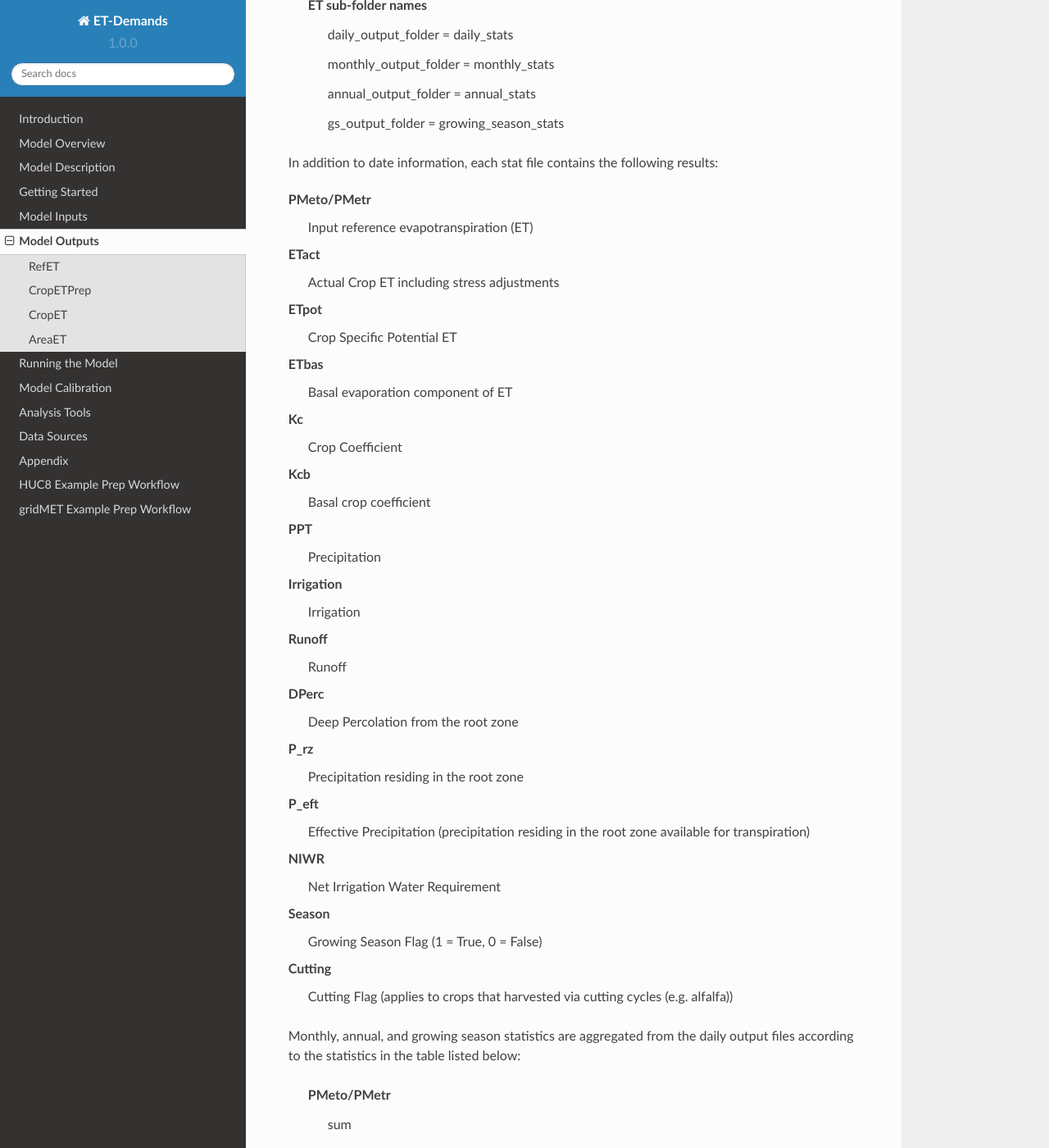
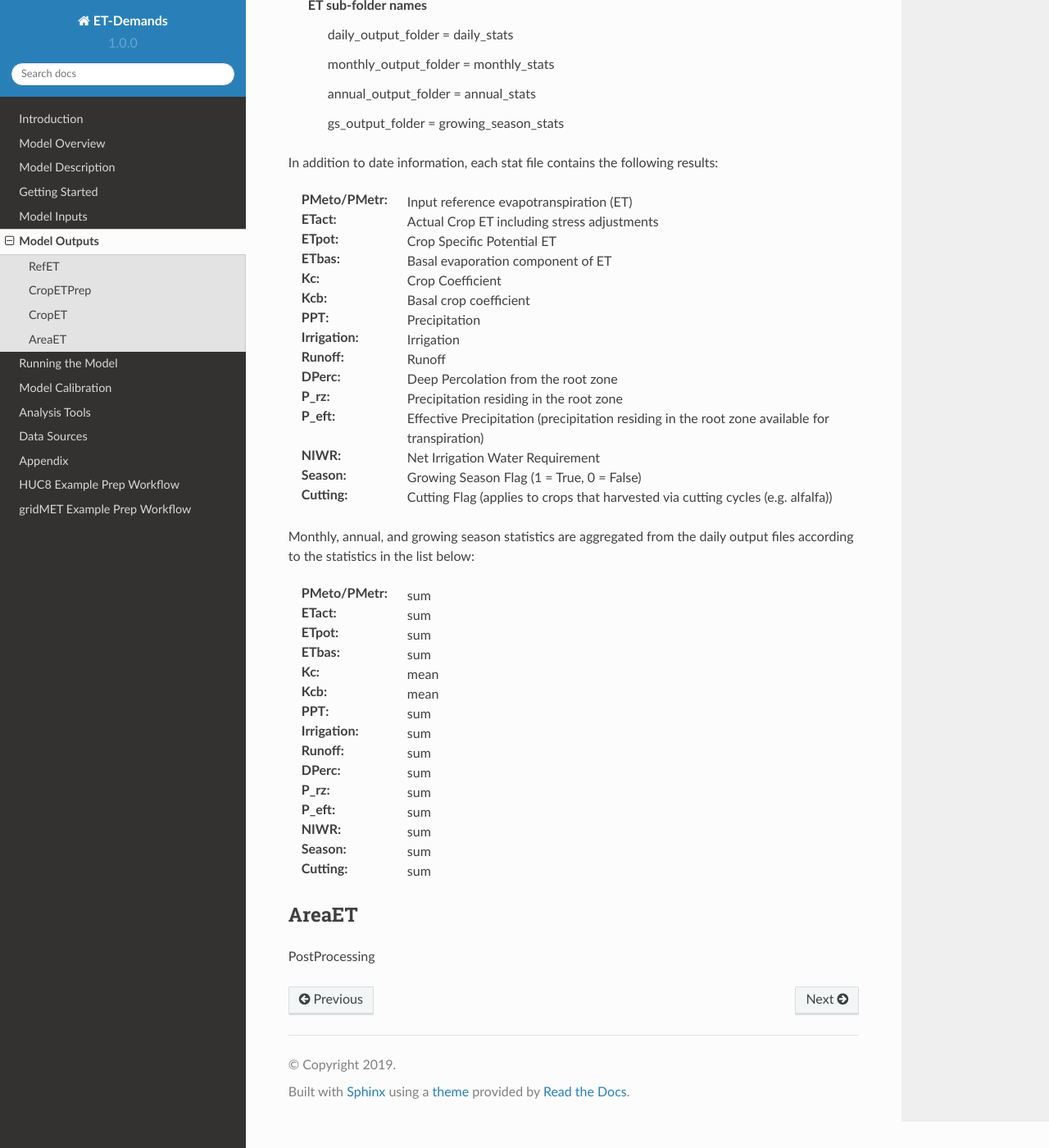
Before and after one commit to DOI-BOR/et-demands, a Sphinx documentation site: the page built from docs/model_outputs.rst, in a window 1280 px wide and 1400 px high, scrolled down 717 px. Shown: the whole window at 82% size. Built offline with Sphinx 7.4.7 and the Read the Docs theme 2.0.0, drawn with Linux system fonts in a browser that asks for light colours; some of the changed lines change nothing that is shown.

Commit message:
list/table formatting

```diff
--- a/docs/model_outputs.rst
+++ b/docs/model_outputs.rst
@@ -39,71 +39,39 @@ Statistic subfolders are created for each of the enabled stat flags above and wi
 
 In addition to date information, each stat file contains the following results:
 
-PMeto/PMetr
-        Input reference evapotranspiration (ET)
-ETact
-        Actual Crop ET including stress adjustments
-ETpot
-        Crop Specific Potential ET
-ETbas
-        Basal evaporation component of ET
-Kc
-        Crop Coefficient
-Kcb
-        Basal crop coefficient
-PPT
-        Precipitation
-Irrigation
-        Irrigation
-Runoff
-        Runoff
-DPerc
-        Deep Percolation from the root zone
-P_rz
-        Precipitation residing in the root zone
-P_eft
-        Effective Precipitation (precipitation residing in the root zone available for transpiration)
-NIWR
-        Net Irrigation Water Requirement
-Season
-        Growing Season Flag (1 = True, 0 = False)
-Cutting
-        Cutting Flag (applies to crops that harvested via cutting cycles (e.g. alfalfa))
+:PMeto/PMetr: Input reference evapotranspiration (ET)
+:ETact: Actual Crop ET including stress adjustments
+:ETpot: Crop Specific Potential ET
+:ETbas: Basal evaporation component of ET
+:Kc:  Crop Coefficient
+:Kcb: Basal crop coefficient
+:PPT: Precipitation
+:Irrigation:  Irrigation
+:Runoff:  Runoff
+:DPerc: Deep Percolation from the root zone
+:P_rz:  Precipitation residing in the root zone
+:P_eft: Effective Precipitation (precipitation residing in the root zone available for transpiration)
+:NIWR:  Net Irrigation Water Requirement
+:Season:  Growing Season Flag (1 = True, 0 = False)
+:Cutting: Cutting Flag (applies to crops that harvested via cutting cycles (e.g. alfalfa))
 
+Monthly, annual, and growing season statistics are aggregated from the daily output files according to the statistics in the list below:
 
-Monthly, annual, and growing season statistics are aggregated from the daily output files according to the statistics in the table listed below:
-
-  PMeto/PMetr
-          sum
-  ETact
-          sum
-  ETpot
-          sum
-  ETbas
-          sum
-  Kc
-          mean
-  Kcb
-          mean
-  PPT
-          sum
-  Irrigation
-          sum
-  Runoff
-          sum
-  DPerc
-          sum
-  P_rz
-          sum
-  P_eft
-          sum
-  NIWR
-          sum
-  Season
-          sum
-  Cutting
-          sum
-
+:PMeto/PMetr:    sum
+:ETact:          sum
+:ETpot:          sum
+:ETbas:          sum
+:Kc:             mean
+:Kcb:            mean
+:PPT:           sum
+:Irrigation:     sum
+:Runoff:         sum
+:DPerc:          sum
+:P_rz:          sum
+:P_eft:          sum
+:NIWR:           sum
+:Season:         sum
+:Cutting:        sum
 
 AreaET
 ------
```
